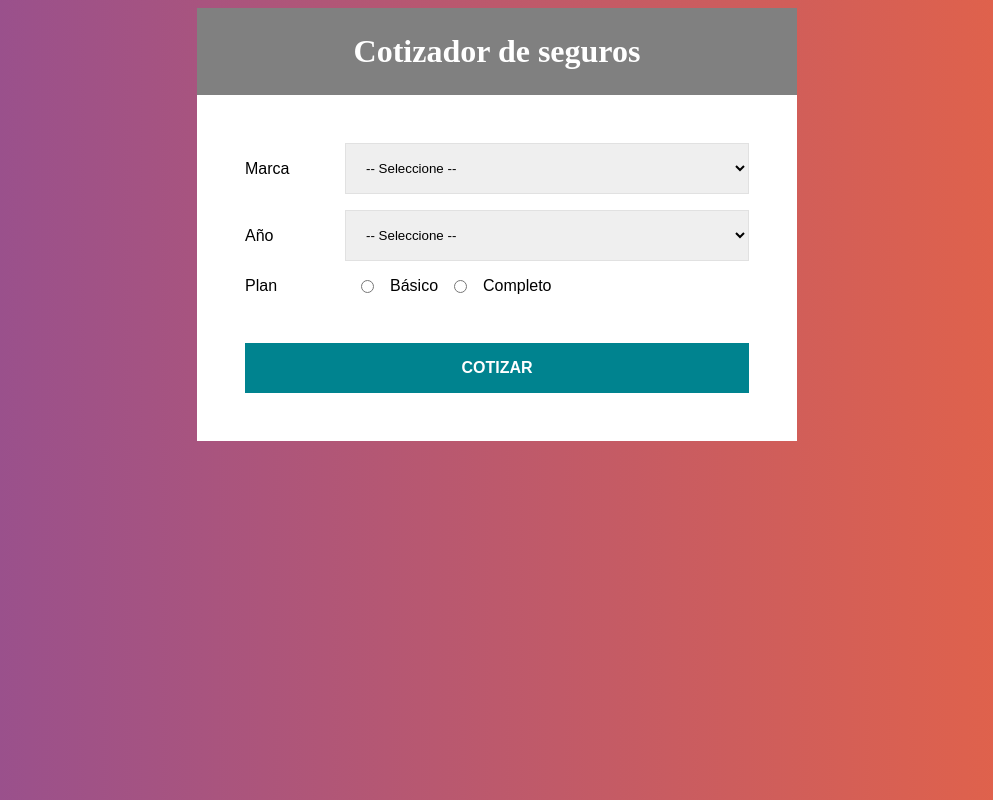
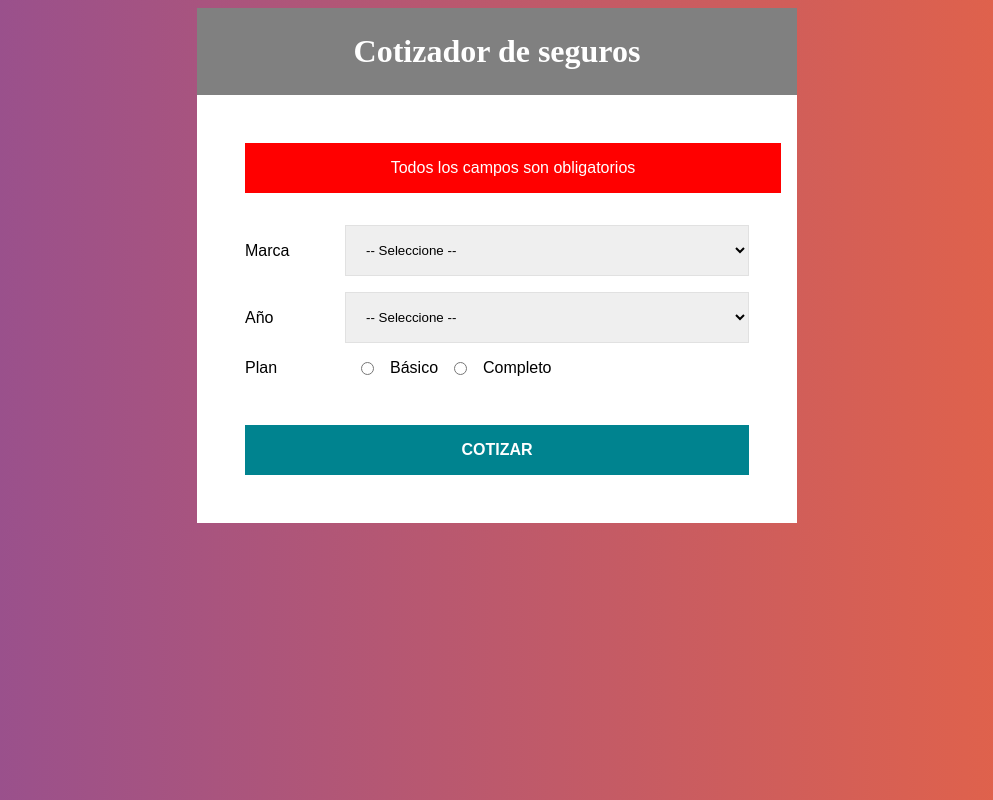
Before and after one commit to LuciaIramain/cotizadorDeSeguros, a React (Create React App) app: page / in a window 1280 px wide. Both pictures are taken after a click on the button "COTIZAR". Shown: the whole page, without its empty margins (143-1136 px from the left). Built offline with nearby package versions, Linux system fonts and the light colour scheme; the HTML template or start-up script is replaced by a standard one.

Commit message:
Se agrego la funcion submit y algunos styled components

```diff
--- a/src/components/Formulario.js
+++ b/src/components/Formulario.js
@@ -1,4 +1,4 @@
-import React from 'react';
+import React, {useState} from 'react';
 import styled from '@emotion/styled';
 
 const Campo = styled.div`
@@ -36,14 +36,68 @@
         background-color: #26C6DA;
     }
 `;
+const Error = styled.div`
+        background-color: red;
+        color: white;
+        padding: 1rem;
+        width:100%;
+        text-align: center;
+        margin-bottom: 2rem;
+    `;
 
 const Formulario = () => {
+
+    const [ datos, guardarDatos ] = useState({
+        marca: '',
+        year: '',
+        plan: ''
+    });
+    const [ error, guardarError ] = useState(false);
+
+    // Extraer los valores del state
+    const { marca, year, plan } = datos;
+
+    // leer los datos del formulario y colocarlos en el state
+    const obtenerInformacion = e => {
+        guardarDatos({
+            ...datos,
+            [e.target.name] : e.target.value
+        })
+    }
+
+    // submit
+    const cotizarSeguro = e => {
+        e.preventDefault();
+        if(marca.trim() === '' || year.trim() === ''|| plan.trim() === '' ) {
+            guardarError(true);
+            return;
+        }
+        // Obtener la diferencia de años
+
+        // Por cada año hay que restar el 30%
+
+        // Americano 15%
+        // Asiatico 5%
+        // Europeo 30%
+
+        // Plan basico aumenta 20%
+
+        // Completo aumento 50%
+
+        // Total
+    }
+
     return (
         <div>
-            <form>
+            <form onSubmit={cotizarSeguro}>
+                { error ? <Error>Todos los campos son obligatorios</Error> : null}
                 <Campo>
                     <Label>Marca </Label>
-                    <Select>
+                    <Select
+                        name='marca'
+                        value={marca}
+                        onChange={obtenerInformacion}
+                    >
                         <option value="">-- Seleccione --</option>
                         <option value="americano">Americano</option>
                         <option value="europeo">Europeo</option>
@@ -52,7 +106,11 @@
                 </Campo>
                 <Campo>
                     <Label>Año </Label>
-                    <Select>
+                    <Select
+                        name='year'
+                        value={year}
+                        onChange={obtenerInformacion}
+                    >
                         <option value="">-- Seleccione --</option>
                         <option value="2022">2022</option>
                         <option value="2021">2021</option>
@@ -72,13 +130,17 @@
                     <InputRadio type="radio"
                         name='plan'
                         value="basico"
+                        checked={plan === 'basico'}
+                        onChange={obtenerInformacion}
                     /> Básico
                     <InputRadio type="radio"
                         name='plan'
                         value="completo"
+                        checked={plan === 'completo'}
+                        onChange={obtenerInformacion}
                     /> Completo
                 </Campo>
-                <Boton type='button'>Cotizar</Boton>
+                <Boton type='submit'>Cotizar</Boton>
             </form>
         </div>
     );
```
